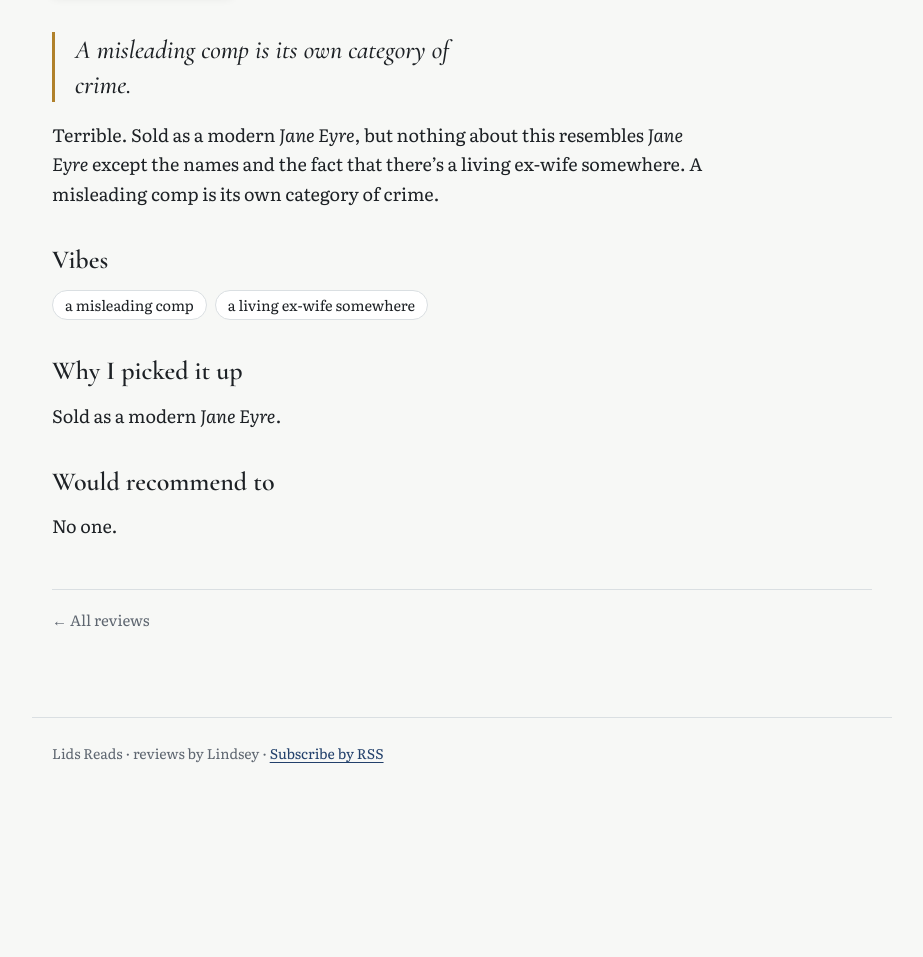
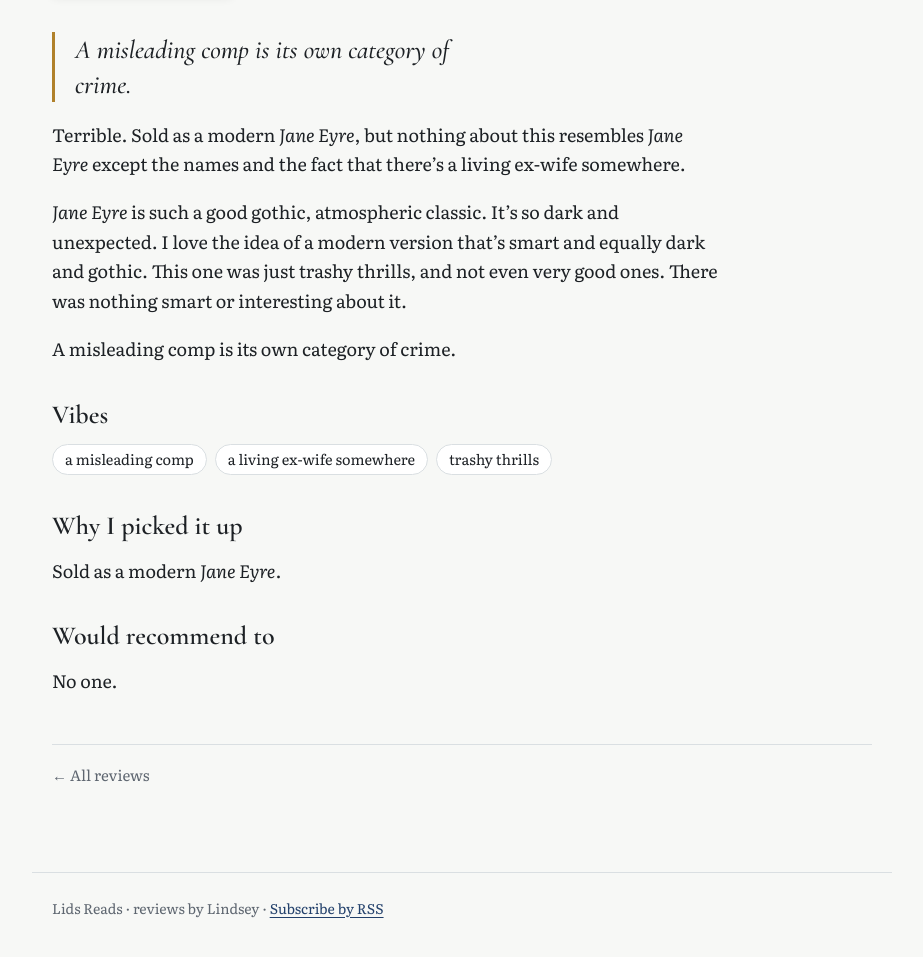
Before and after one commit to itslids/lids-reads, a Jekyll site: the page built from _reviews/the-wife-upstairs.md, in a window 1280 px wide, cut to the strip 401-1361 px from the top of the page. Shown: the top 957 px of the strip, without its empty margins (178-1101 px from the left). Built offline with Jekyll 4.4.1, drawn with Linux system fonts in a browser that asks for light colours; before the commit the page ends 1206 px from its top, so only the background shows below that.

Commit message:
Redo The Wife Upstairs review
Co-Authored-By: Claude Opus 5.5 <noreply@anthropic.com>

```diff
--- a/_reviews/the-wife-upstairs.md
+++ b/_reviews/the-wife-upstairs.md
@@ -10,7 +10,12 @@ recommend_to: "No one."
 vibes:
   - "a misleading comp"
   - "a living ex-wife somewhere"
+  - "trashy thrills"
 why: "Sold as a modern *Jane Eyre*."
 ---
 
-Terrible. Sold as a modern *Jane Eyre*, but nothing about this resembles *Jane Eyre* except the names and the fact that there's a living ex-wife somewhere. A misleading comp is its own category of crime.
+Terrible. Sold as a modern *Jane Eyre*, but nothing about this resembles *Jane Eyre* except the names and the fact that there's a living ex-wife somewhere.
+
+*Jane Eyre* is such a good gothic, atmospheric classic. It's so dark and unexpected. I love the idea of a modern version that's smart and equally dark and gothic. This one was just trashy thrills, and not even very good ones. There was nothing smart or interesting about it.
+
+A misleading comp is its own category of crime.
```
